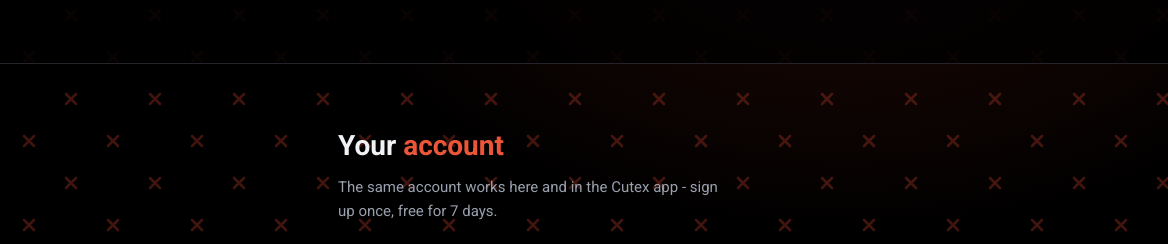
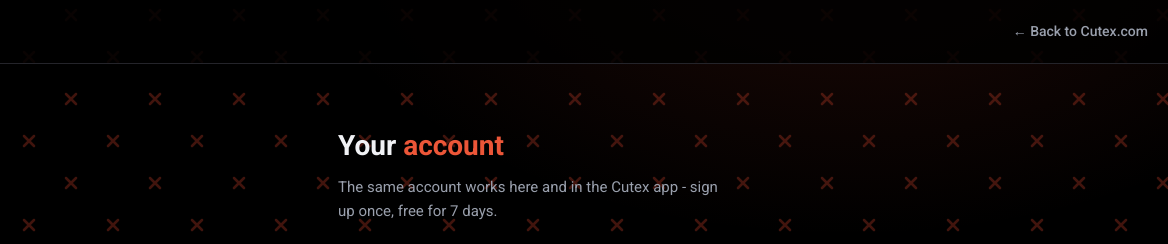
Before and after one commit to jakubkrizan/cutex-site, a plain HTML site: page account.html in a window 1280 px wide. Shown: the top 244 px of the page, 112-1280 px from the left. Drawn offline with Linux system fonts and the light colour scheme.

Commit message:
Add a Back to Cutex.com link on the account page
Co-Authored-By: Claude Sonnet 5 <noreply@anthropic.com>

```diff
--- a/account.html
+++ b/account.html
@@ -13,6 +13,8 @@ body{margin:0;background:var(--bg);color:var(--text);font:15px/1.6 Roboto,system
  background-size:auto,84px 84px}
 a{color:var(--red2)}
 header{display:flex;align-items:center;gap:20px;height:64px;padding:0 20px;background:rgba(0,0,0,.86);border-bottom:1px solid var(--line)}
+.back{margin-left:auto;color:var(--mut);text-decoration:none;font-size:14px;font-weight:500;display:flex;align-items:center;gap:6px}
+.back:hover{color:var(--text)}
 .logo{display:flex;align-items:center;gap:9px;font:700 20px Roboto;white-space:nowrap;text-decoration:none;color:var(--text)}.logo b{color:var(--red2)}
 .wrap{max-width:420px;margin:60px auto;padding:0 20px}
 h1{font-size:28px;margin:0 0 6px}h1 em{font-style:normal;color:var(--red2)}
@@ -32,7 +34,7 @@ button.go:hover{background:var(--red2)}
 </style>
 </head>
 <body>
-<header><a class="logo" href="index.html"><svg width="28" height="28" viewBox="0 0 64 64"><rect width="64" height="64" rx="15" fill="#0b0b0d"/><circle cx="32" cy="32" r="22" fill="#14070a" stroke="#d6402a" stroke-width="2.5"/><path d="M23.5 23.5L40.5 40.5M40.5 23.5L23.5 40.5" stroke="#ec5638" stroke-width="6" stroke-linecap="round"/></svg><span>Cut<b>ex</b></span></a></header>
+<header><a class="logo" href="index.html"><svg width="28" height="28" viewBox="0 0 64 64"><rect width="64" height="64" rx="15" fill="#0b0b0d"/><circle cx="32" cy="32" r="22" fill="#14070a" stroke="#d6402a" stroke-width="2.5"/><path d="M23.5 23.5L40.5 40.5M40.5 23.5L23.5 40.5" stroke="#ec5638" stroke-width="6" stroke-linecap="round"/></svg><span>Cut<b>ex</b></span></a><a class="back" href="index.html">← Back to Cutex.com</a></header>
 <div class="wrap">
  <h1>Your <em>account</em></h1>
  <p class="sub">The same account works here and in the Cutex app - sign up once, free for 7 days.</p>
```
